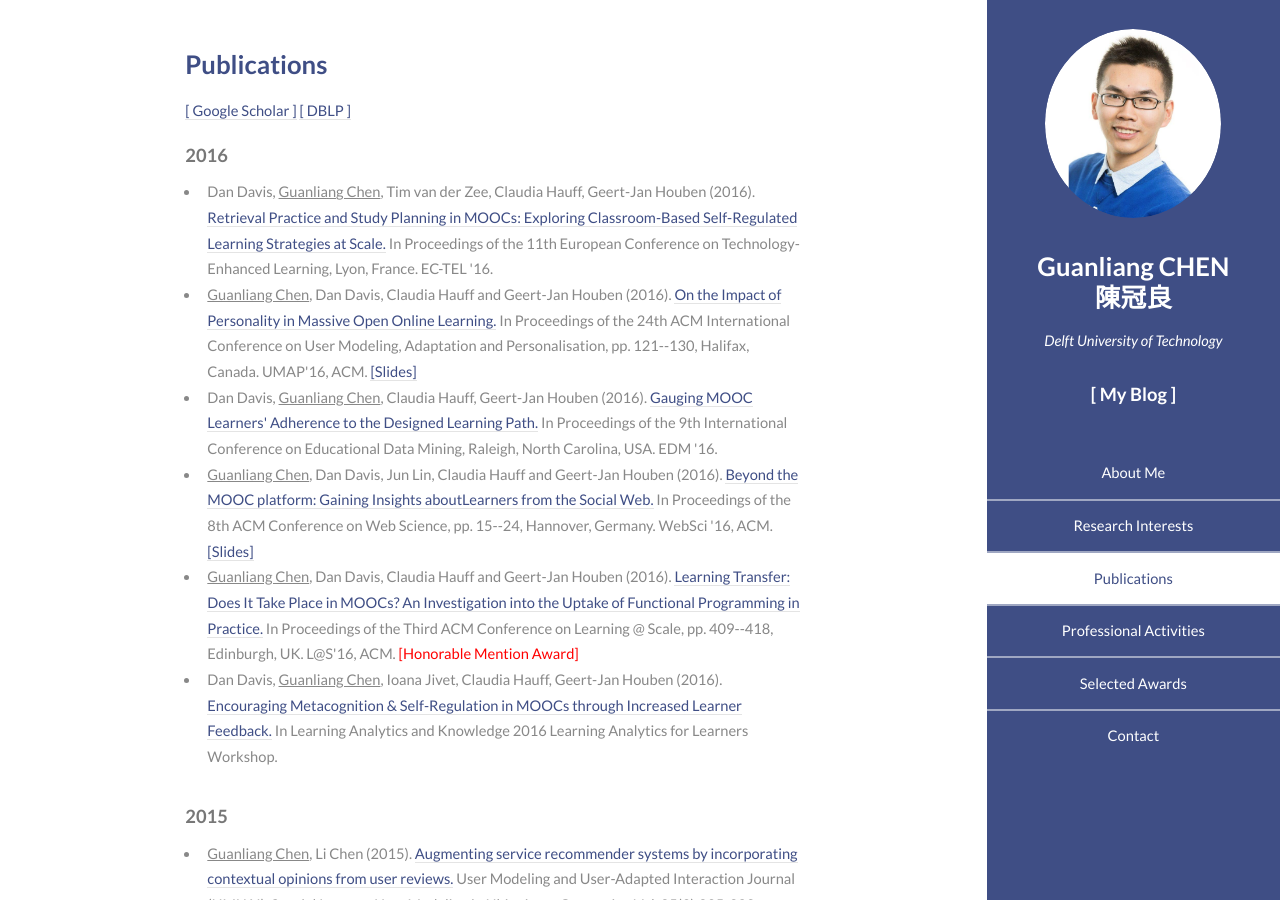
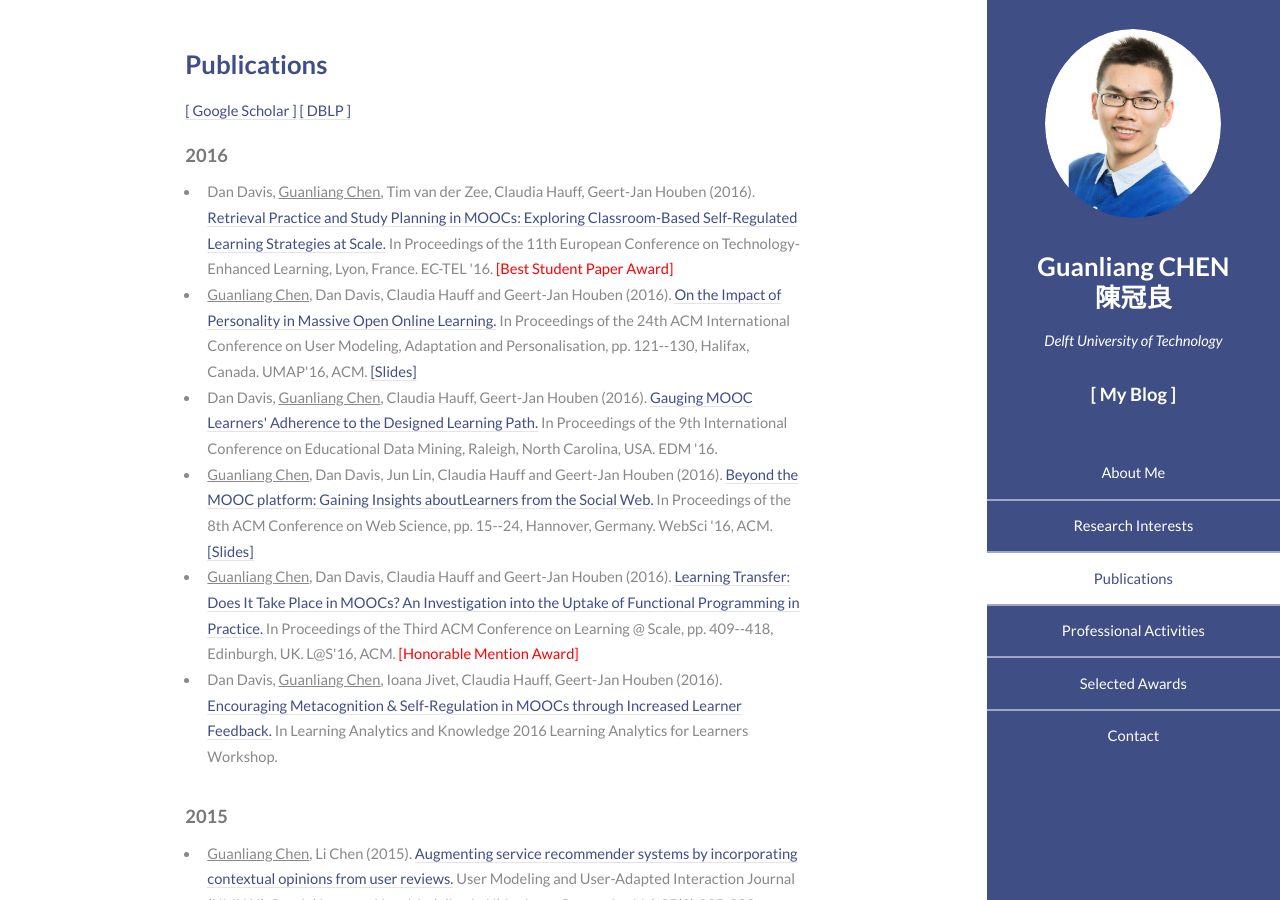
Before and after one commit to AngusGLChen/__angusglchen.github.io, a Jekyll site: the page index.html, which Jekyll copies as it is, in a window 1280 px wide and 900 px high, scrolled down 748 px. Built offline with Jekyll 4.4.1, drawn with Linux system fonts in a browser that asks for light colours.

Commit message:
Sep 15, 2016

```diff
--- a/index.html
+++ b/index.html
@@ -83,7 +83,7 @@
 									<p><a href="https://scholar.google.com/citations?user=NqOqvk0AAAAJ">[ Google Scholar ]</a> <a href="http://dblp.uni-trier.de/pers/hd/c/Chen:Guanliang">[ DBLP ]</a></p>
 									<h4>2016</h4>
 									<ul>
-										<li>Dan Davis, <u>Guanliang Chen</u>, Tim van der Zee, Claudia Hauff, Geert-Jan Houben (2016). <a href="url">Retrieval Practice and Study Planning in MOOCs: Exploring Classroom-Based Self-Regulated Learning Strategies at Scale.</a> In Proceedings of the 11th European Conference on Technology-Enhanced Learning, Lyon, France. EC-TEL '16.</li>
+										<li>Dan Davis, <u>Guanliang Chen</u>, Tim van der Zee, Claudia Hauff, Geert-Jan Houben (2016). <a href="url">Retrieval Practice and Study Planning in MOOCs: Exploring Classroom-Based Self-Regulated Learning Strategies at Scale.</a> In Proceedings of the 11th European Conference on Technology-Enhanced Learning, Lyon, France. EC-TEL '16. <font color="red">[Best Student Paper Award]</font></li>
 										<li><u>Guanliang Chen</u>, Dan Davis, Claudia Hauff and Geert-Jan Houben (2016). <a href="http://dl.acm.org/citation.cfm?id=2930240">On the Impact of Personality in Massive Open Online Learning.</a> In Proceedings of the 24th ACM International Conference on User Modeling, Adaptation and Personalisation, pp. 121--130, Halifax, Canada. UMAP'16, ACM. <a href="http://www.slideshare.net/GuanliangChen/on-the-impact-of-personality-in-massive-open-online-learning">[Slides]</a></li>
 										<li>Dan Davis, <u>Guanliang Chen</u>, Claudia Hauff, Geert-Jan Houben (2016). <a href="url">Gauging MOOC Learners' Adherence to the Designed Learning Path.</a> In Proceedings of the 9th International Conference on Educational Data Mining, Raleigh, North Carolina, USA. EDM '16.</li>
 										<li><u>Guanliang Chen</u>, Dan Davis, Jun Lin, Claudia Hauff and Geert-Jan Houben (2016). <a href="http://doi.acm.org/10.1145/2908131.2908145">Beyond the MOOC platform: Gaining Insights aboutLearners from the Social Web.</a> In Proceedings of the 8th ACM Conference on Web Science, pp. 15--24, Hannover, Germany. WebSci '16, ACM. <a href="http://www.slideshare.net/GuanliangChen/beyond-the-mooc-platform-gaining-insights-about-learners-from-the-social-web">[Slides]</a></li>
```
